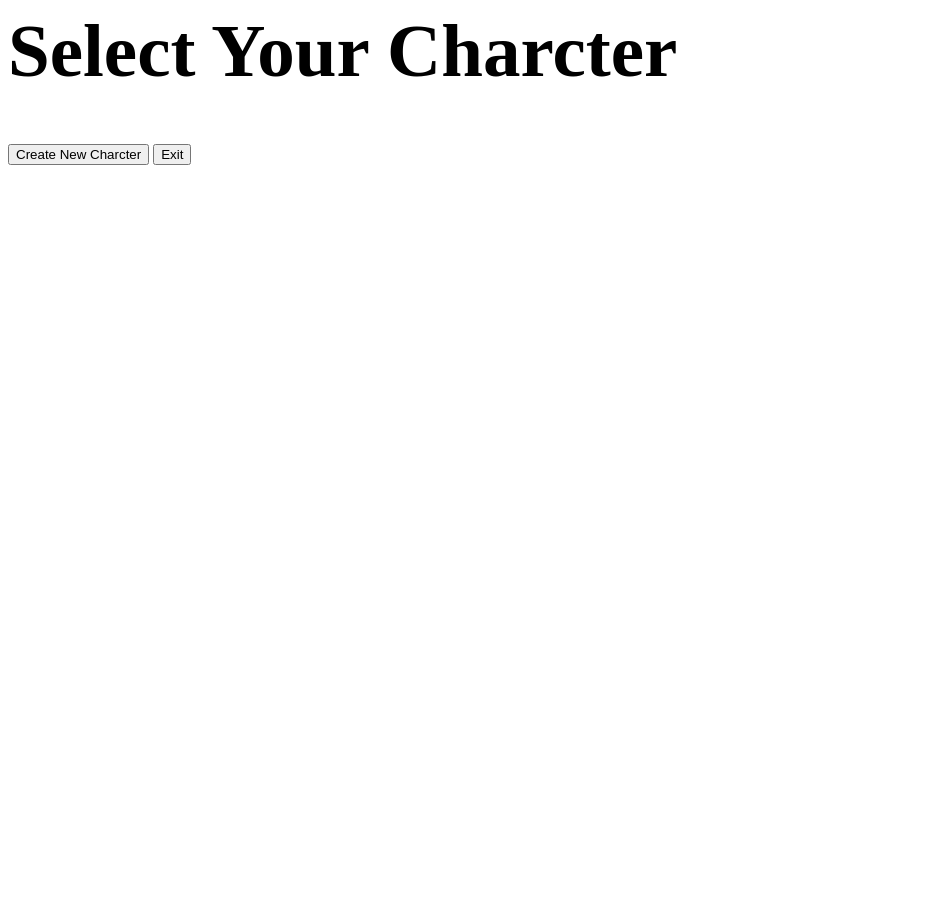
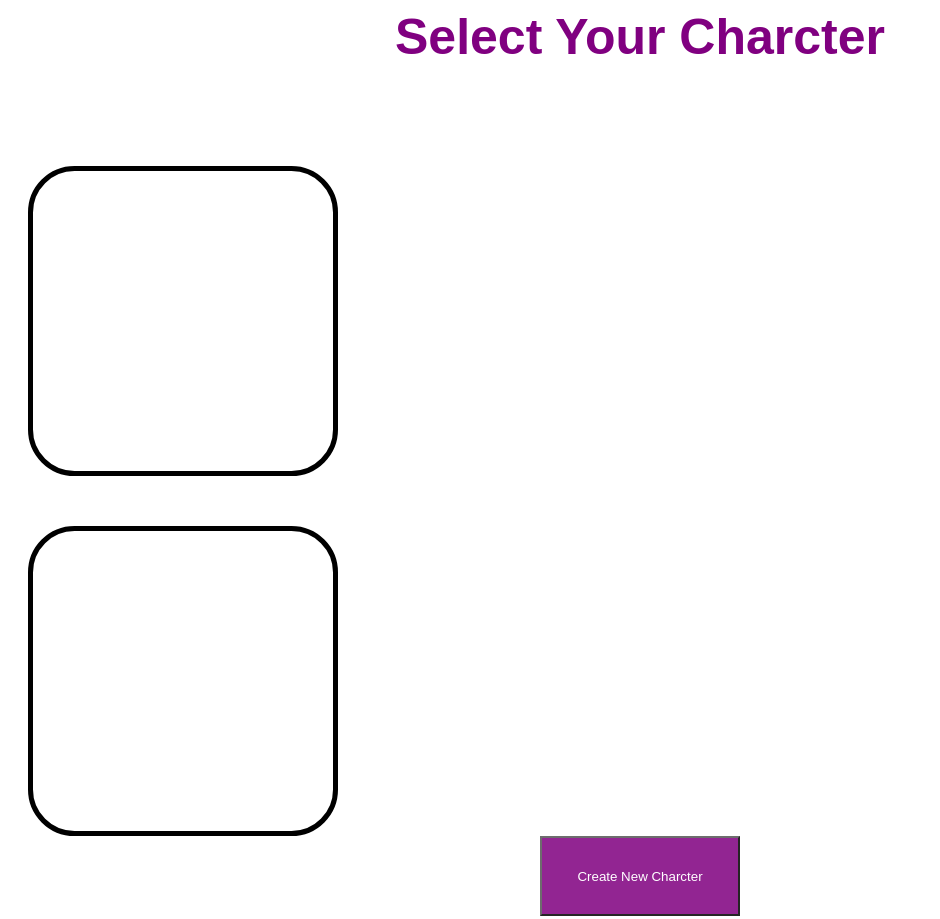
Before and after one commit to SkyMTF/core, a plain HTML site: page character-select/charcter-select.html in a window 1280 px wide. Shown: the top 919 px of the page, without its empty margins (0-940 px from the left). Before the commit the page ends 800 px from the top, so only its background shows below. Drawn offline with Linux system fonts and the light colour scheme; files that its build step writes are made by us from their sources; a web font is replaced by a local one.

Commit message:
added charcter slection screen

```diff
--- /dev/null
+++ b/character-select/main.css
@@ -0,0 +1,83 @@
+/*Phone CSS*/
+@media only screen and (min-width: 300px) {
+    .game-headings {
+        text-align: center;
+        font-size:50px;
+        margin-bottom: 100px;
+        font-family: 'Common Pixel', sans-serif;
+        color:purple;
+    }
+
+    ul {
+        list-style: none;
+    }
+
+    button {
+        height: 80px;
+        width: 200px;
+        background-color: purple;
+        display:block;
+        margin-bottom: 50px;
+        margin:auto;
+        margin-bottom: 50px;
+        color:white;
+        opacity: 85%;
+        text-align: center;
+        }
+    button:hover {
+        opacity: 50%;
+    }
+    }
+
+
+    body {
+        background-position: center;
+        background-repeat: no-repeat;
+        background-size: cover;
+        height:100%;
+
+    }
+    .charcter-container {
+        height: 200px;
+        width: 200px;
+        display:grid;
+        border: 5px solid black;
+        border-radius: 15%;
+        margin:auto;
+        margin-bottom: 50px;
+    }
+    .charcter-container > div {
+        background-color:green;
+        width:100%;
+        bottom: 0px;
+        height:10%;
+        margin:auto;
+        margin-top:90%;
+        border-radius: 35%;
+
+
+    }
+    .charcter-container > div > span {
+        float:left;
+    }
+
+
+
+
+
+
+
+
+
+/*Desktop CSS*/
+@media only screen and (min-width: 768px) {
+    .charcter-container {
+        width:300px;
+        height:300px;
+        justify-content: left;
+        margin: 0%;
+        margin-top:50px;
+        margin-left:20px;
+    }
+
+}
```
Also changed, not shown: index.html (+1 -1 lines), game/index.html (deleted).
